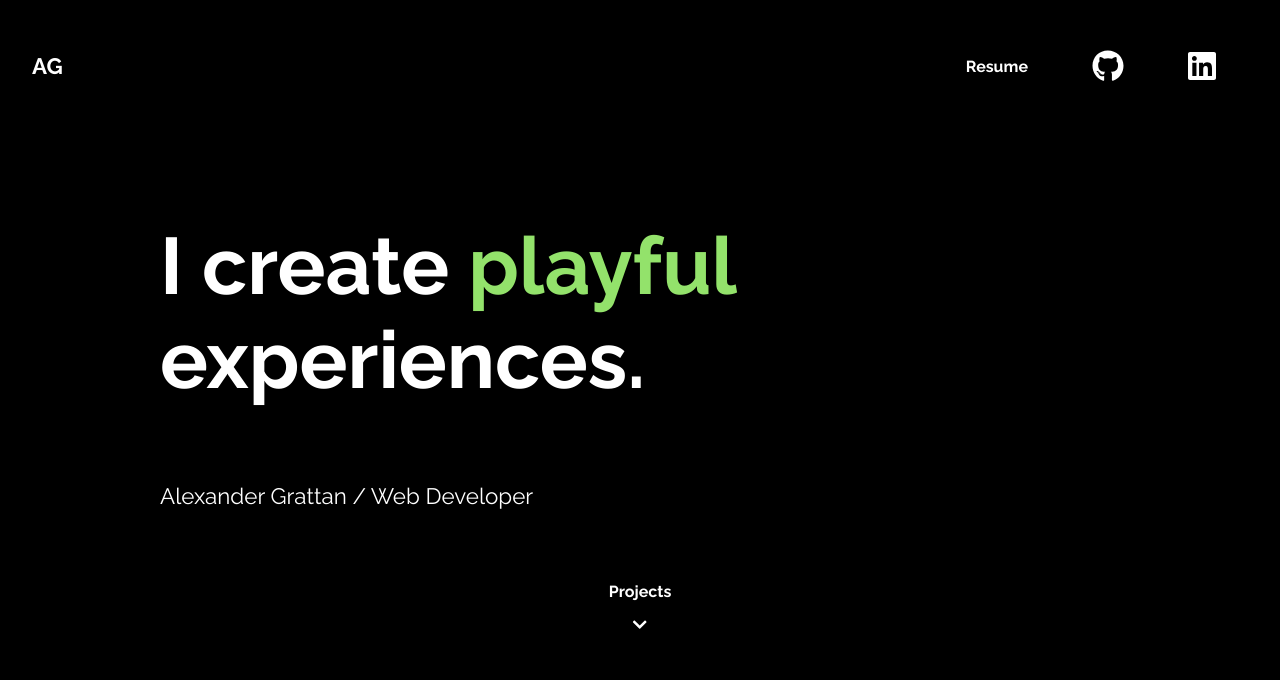
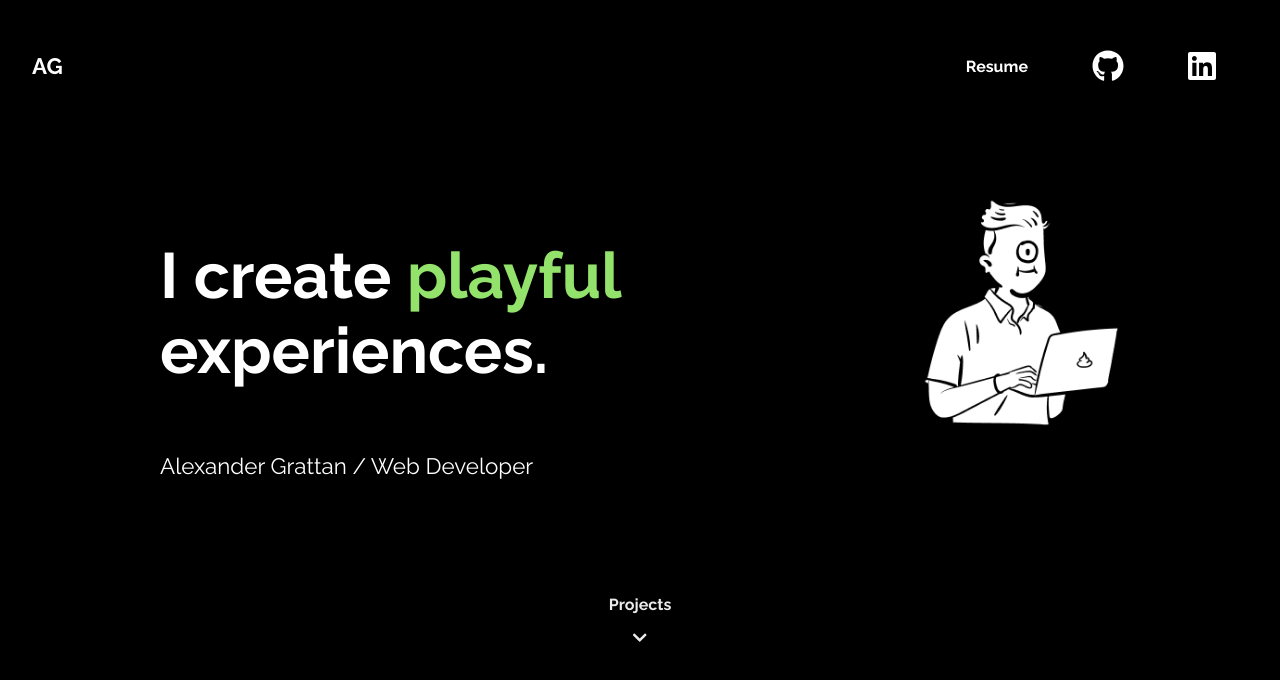
Before and after one commit to agrattan0820/portfolio-site, a Next.js app: page / in a window 1280 px wide. Shown: the top 680 px of the page. Built offline with nearby package versions, Linux system fonts and the light colour scheme.

Commit message:
Peep illustration

```diff
--- a/pages/index.js
+++ b/pages/index.js
@@ -62,6 +62,12 @@ export default function Home() {
           y: 100,
           opacity: 0,
           delay: 0.2,
+          ease: "power3.out",
+        })
+        .from(".peep-image", {
+          duration: 0.6,
+          y: 100,
+          opacity: 0,
           ease: "power3.out",
         })
         .from(".job-title", {
@@ -190,9 +196,17 @@ export default function Home() {
           </div>
         </nav>
         <main className="main-home">
-          <h1 className="title">
-            I create <span className="playful">playful</span> experiences.
-          </h1>
+          <div className="cta">
+            <h1 className="title">
+              I create <span className="playful">playful</span> experiences.
+            </h1>
+            <img
+              src="/images/My_Peep.png"
+              alt="My Peep"
+              className="peep-image"
+            />
+          </div>
+
           <h3 className="job-title">Alexander Grattan / Web Developer</h3>
           <div className="scroll-indicator" onClick={executeScroll}>
             <p>Projects</p>
--- a/styles/Home.scss
+++ b/styles/Home.scss
@@ -62,16 +62,30 @@
     @media (max-width: 967px) {
       width: 90%;
     }
-    .title {
-      font-size: 5rem;
-      @media (max-width: 967px) {
-        font-size: 2.5rem;
+    .cta {
+      display: flex;
+      justify-content: center;
+      align-items: center;
+      .title {
+        font-size: 4rem;
+        margin-right: 8rem;
+        @media (max-width: 967px) {
+          font-size: 2rem;
+          margin-right: 1rem;
+        }
+        .playful {
+          transition: all 0.4s cubic-bezier(0.15, 0.75, 0.45, 0.95) 0s;
+          animation: 10s ease 0s infinite alternate none running rainbow;
+        }
       }
-      .playful {
-        transition: all 0.4s cubic-bezier(0.15, 0.75, 0.45, 0.95) 0s;
-        animation: 10s ease 0s infinite alternate none running rainbow;
+      .peep-image {
+        width: 200px;
+        @media (max-width: 967px) {
+          width: 100px;
+        }
       }
     }
+
     .job-title {
       font-size: 1.4rem;
       font-weight: 400;
```
Also changed, not shown: public/images/My_Peep.png (added).
